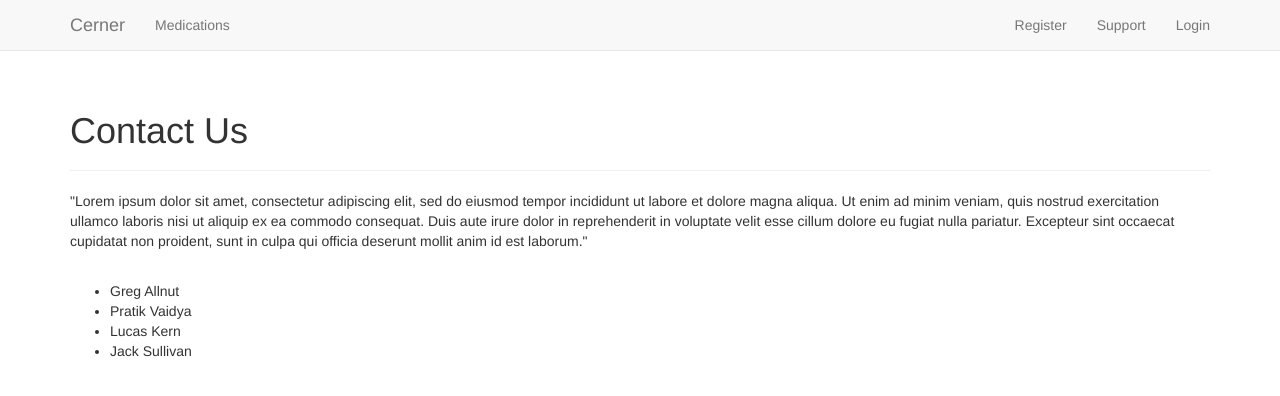
After one commit to pratiksvaidya/CernerShipIt, a Django app: page /support/ in a window 1280 px wide. The commit adds this page. Shown: the top 396 px of the page. Run offline with Django 3.2, Linux system fonts and the light colour scheme; some libraries are stand-ins or nearby versions.

Commit message:
support and medication detail page

```diff
--- a/learning_logs/templates/learning_logs/base.html
+++ b/learning_logs/templates/learning_logs/base.html
@@ -37,9 +37,11 @@
                     <ul class="nav navbar-nav navbar-right">
                         {% if user.is_authenticated %}
                             <li><a>Hello, {{ user.username }}.</a></li>
+                            <li><a href="{% url 'learning_logs:support' %}">Support</a></li>
                             <li><a href="{% url 'users:logout' %}">Logout</a></li>
                         {% else %}
                             <li><a href="{% url 'users:register' %}">Register</a></li>
+                            <li><a href="{% url 'learning_logs:support' %}">Support</a></li>
                             <li><a href="{% url 'users:login' %}">Login</a></li>
                         {% endif %}
                     </ul>
--- /dev/null
+++ b/learning_logs/templates/learning_logs/support.html
@@ -0,0 +1,22 @@
+{% extends "learning_logs/base.html" %}
+
+{% block header %}
+        <h1>Contact Us</h1>
+{% endblock header %}
+
+{% block content %}
+    <p>
+        "Lorem ipsum dolor sit amet, consectetur adipiscing elit, sed do eiusmod tempor incididunt ut labore et dolore
+        magna aliqua. Ut enim ad minim veniam, quis nostrud exercitation ullamco laboris nisi ut aliquip ex ea commodo
+        consequat. Duis aute irure dolor in reprehenderit in voluptate velit esse cillum dolore eu fugiat nulla
+        pariatur. Excepteur sint occaecat cupidatat non proident, sunt in culpa qui officia deserunt mollit anim id est
+        laborum."
+    </p>
+    <br>
+    <ul>
+        <li>Greg Allnut</li>
+        <li>Pratik Vaidya</li>
+        <li>Lucas Kern</li>
+        <li>Jack Sullivan</li>
+    </ul>
+{% endblock content %}
--- a/learning_logs/templates/learning_logs/topics.html
+++ b/learning_logs/templates/learning_logs/topics.html
@@ -24,7 +24,7 @@
                 <td>{{ topic.dose }} {{ topic.dose_units }}</td>
                 <td>{{ topic.prescriber }}</td>
                 <td>{{ topic.pharmacy }}</td>
-                <td>{{ topic.price }}</td>
+                <td>${{ topic.price|floatformat:2 }}</td>
             </tr>
             {% empty %}
             <p>No medications have been added yet.</p>
--- a/learning_logs/urls.py
+++ b/learning_logs/urls.py
@@ -9,9 +9,15 @@ urlpatterns = [
     # Home page
     url(r'^$', views.index, name='index'),
 
-    # Show all topics
+    # Show all medications
     url(r'^medications/$', views.topics, name='medications'),
 
-    # Page for adding new topics
+    # Show information for a single medication
+    url(r'^medications/(?P<topic_id>\d+)/$', views.topic, name='medication'),
+
+    # Page for adding new medications
     url(r'^new_medication/$', views.new_topic, name='new_medication'),
+
+    # Page with team member information
+    url(r'^support/$', views.support, name='support'),
 ]
--- a/learning_logs/views.py
+++ b/learning_logs/views.py
@@ -8,7 +8,7 @@ from .forms import TopicForm
 
 # Create your views here.
 def index(request):
-    """The home page for Learning Log"""
+    """The home page for Silver Fix"""
     return render(request, 'learning_logs/index.html')
 
 @login_required
@@ -20,15 +20,15 @@ def topics(request):
 
 @login_required
 def topic(request, topic_id):
-    """Show a single topic and all its entries"""
-    topic = get_object_or_404(Topic, id=topic_id)
+    """Show a single medication and all its entries"""
+    medication = get_object_or_404(Topic, id=topic_id)
 
     # Make sure the topic belongs to the current user.
-    if topic.owner != request.user:
+    if medication.owner != request.user:
         raise Http404
 
-    entries = topic.entry_set.order_by('-date_added')
-    context = {'topic': topic, 'entries': entries}
+    # entries = topic.entry_set.order_by('-date_added')
+    context = {'topic': topic, 'entries': medication}
     return render(request, 'learning_logs/topic.html', context)
 
 @login_required
@@ -48,3 +48,7 @@ def new_topic(request):
 
     context = {'form': form}
     return render(request, 'learning_logs/new_topic.html', context)
+
+def support(request):
+    """ The support page for Silver Fix """
+    return render(request, 'learning_logs/support.html')
```
Also changed, not shown: learning_logs/templates/learning_logs/topic.html (+21 -23 lines).
